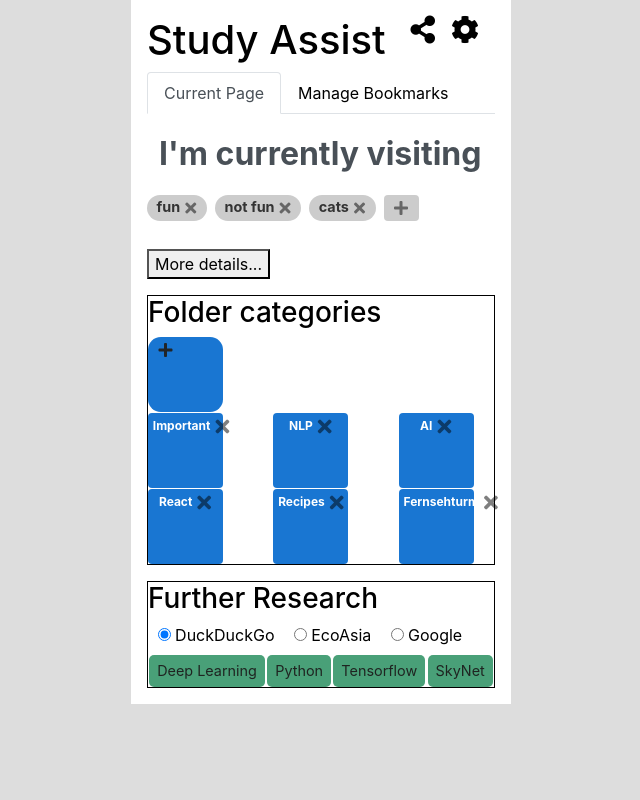
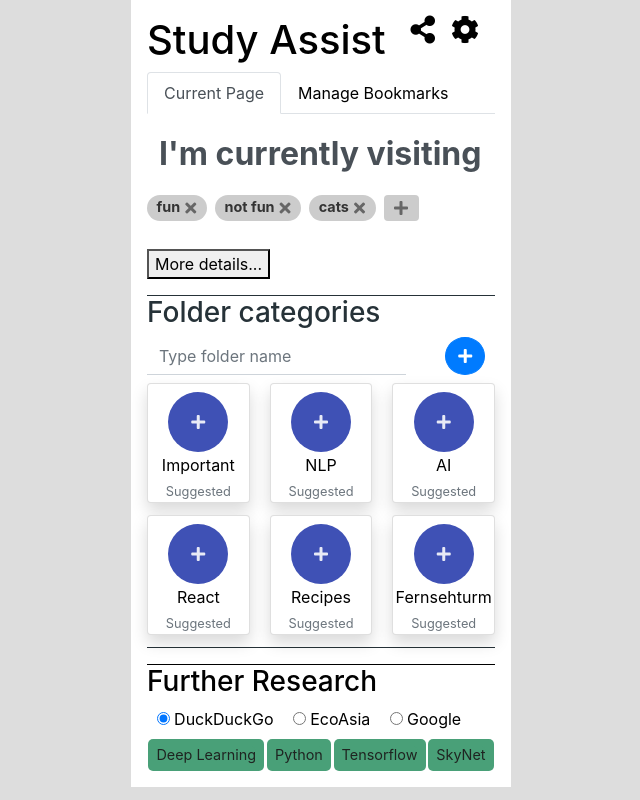
Before and after one commit to study-assist/browser-extension, a React (Create React App) app in the folder frontend/: page / in a window 1280 px wide. Shown: the whole page, without its empty margins (319-959 px from the left). Built offline with nearby package versions, Linux system fonts and the light colour scheme.

Commit message:
[WIP] apply Card for folder categories

```diff
--- a/frontend/src/components/Category.jsx
+++ b/frontend/src/components/Category.jsx
@@ -1,22 +1,28 @@
-import React from "react";
+import React, { Fragment } from "react";
 import propTypes from "prop-types";
 
 import "../css/Category.css";
 
 function Category({ category = "Folder1", deleteCategory }) {
   return (
-    <div className="badge  category btn-sq-lg">
-      <span className="mr-1">{category}</span>
+    <>
       <button
-        className="btn btn-delete btn-lg "
+        className="button mx-auto rounded-circle"
         type="button"
-        onClick={() => {
-          deleteCategory(category);
+        onClick={event => {
+          event.preventDefault();
         }}
       >
-        <i className="fas fa-times" />
+        <i className="fas fa-plus" />
       </button>
-    </div>
+
+      <input
+        value={category}
+        className="category-name text-center mx-auto"
+        type="text"
+      />
+      <small className="text-muted suggested">Suggested</small>
+    </>
   );
 }
 
@@ -26,3 +32,14 @@ Category.propTypes = {
 };
 
 export default Category;
+
+/*
+<button
+  className="btn btn-delete btn-lg "
+  type="button"
+  onClick={() => {
+    deleteCategory(category);
+  }}
+>
+  <i className="fas fa-times" />
+</button> */
--- a/frontend/src/components/CategoryNew.jsx
+++ b/frontend/src/components/CategoryNew.jsx
@@ -17,36 +17,40 @@ class CategoryNew extends Component {
     this.setState({ category: name });
   };
 
-  expandCategory = () => {
-    this.inputNewCategory.current.style.display = "inline";
-    this.inputNewCategory.current.focus();
-  };
-
   render() {
     const { addCategory } = this.props;
 
     return (
       <form
-        className="category new-category "
+        className="new-category form-row"
         onSubmit={e => {
           e.preventDefault();
           addCategory(this.state.category);
           e.target.reset();
         }}
       >
+        <div className="col-9">
           <input
-          className="input-new-category"
+            placeholder="Type folder name"
+            className="form-control border-top-0 border-left-0 border-right-0
+            rounded-0"
             type="text"
             ref={this.inputNewCategory}
             onChange={e => this.updateCategoryName(e.target.value)}
           />
+        </div>
+        <div className="col-2 offset-md-1 ">
           <button
-          className="btn btn-new-category"
+            className="btn btn-primary rounded-circle"
             type="button"
-          onClick={() => this.expandCategory()}
+            onClick={event => {
+              event.preventDefault();
+              addCategory(this.state.category);
+            }}
           >
             <i className="fas fa-plus" />
           </button>
+        </div>
       </form>
     );
   }
--- a/frontend/src/components/CategoryView.jsx
+++ b/frontend/src/components/CategoryView.jsx
@@ -17,10 +17,13 @@ class CategoryView extends Component {
       <section className="category-main">
         <div className="h3  category-title">Folder categories</div>
         <CategoryNew addCategory={addCategory} />
-        <div className="container" />
-        <div className="row">
+
+        <div className="card-columns cat-container">
           {categories.map((cat, i) => (
-            <div className="col-4" key={`cat-${i + 1}`}>
+            <div
+              className="card category text-center shadow rounded mx-auto"
+              key={`cat-${i + 1}`}
+            >
               <Category category={cat} deleteCategory={deleteCategory} />
             </div>
           ))}
--- a/frontend/src/css/Category.css
+++ b/frontend/src/css/Category.css
@@ -1,32 +1,55 @@
 .category-main {
-  border: solid 1px;
+  border-top: solid 1px;
+  border-bottom: solid 1px;
   margin-top: 1rem;
+  color: #263238;
+}
+
+.cat-container {
+  display: grid;
+  grid-template-columns: 1fr 1fr 1fr;
+  grid-template-rows: auto auto;
 }
 
 .category {
-  width: 75px;
-  height: 75px;
-  color: #ffffff;
-  background-color: #1976d2;
-  font-size: 0.9rem;
-  padding-left: 0.6rem;
-  padding-right: 0.6rem;
-  border-radius: 0.8rem;
-  line-height: 1.1;
+  width: 66px;
+  margin-bottom: 0.2rem;
+}
+
+.category-name {
+  border: none;
+  background-color: transparent;
+  width: 100%;
+  font-size: 100%;
+}
+
+.new-category {
+  background-color: transparent;
+  outline: none;
+  border: 0;
+  margin-bottom: 0.5rem;
 }
 
 .new-category .input-new-category {
-  display: none;
-  background-color: transparent;
+  background-color: #3f51b5;
   border: none;
-  color: white;
 }
 
-.btn.btn-new-category,
-.btn.btn-delete {
-  padding: 0;
+.btn {
+  background-color: #3f51b5;
 }
 
-.btn-new-category {
-  border-radius: 5%;
+.button {
+  padding: 0;
+  margin-top: 0.5rem;
+  display: block;
+  width: 60px;
+  height: 60px;
+  background-color: #3f51b5;
+  border: none;
+  color: #e8eaf6;
 }
+
+.suggested {
+  line-height: 1;
+}
--- a/frontend/src/css/Research.css
+++ b/frontend/src/css/Research.css
@@ -1,5 +1,5 @@
 .research-main {
-  border: solid 1px;
+  border-top: solid 1px;
   margin-top: 1rem;
 }
 
```
Lines whose indentation alone changed are shown as unchanged.
